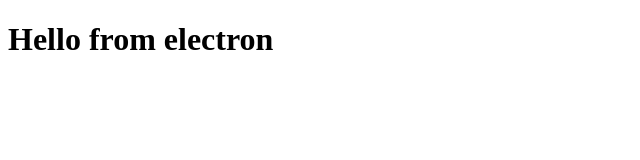
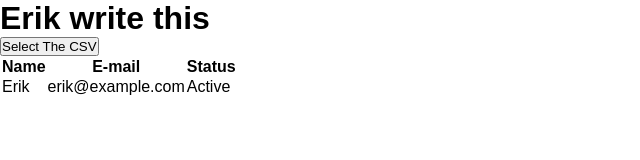
Before and after one commit to erikprogramador/electron-mail-list, an Electron app: page index.html in a window 1000 px wide. Shown: the whole page, without its empty margins (0-640 px from the left). Drawn offline with nearby package versions, Linux system fonts and the light colour scheme.

Commit message:
Open file dialog

```diff
--- a/index.html
+++ b/index.html
@@ -1,15 +1,37 @@
 <!DOCTYPE html>
-<html lang="en">
+<html lang="en" ng-app="mailApp">
 <head>
   <meta charset="UTF-8">
   <meta name="viewport" content="width=device-width, initial-scale=1.0">
   <title>Mail List</title>
+  <link rel="stylesheet" href="styles/style.css">
 </head>
 <body>
-  <h1>Hello from electron <strong id="version"></strong></h1>
+  <div ng-controller="MailController">
+    <h1>{{ title }}</h1>
+    <div>
+      <button ng-click="openFile()">Select The CSV</button>
+    </div>
 
-  <script>
-    document.querySelector('#version').innerHTML = process.version.electron;
-  </script>
+    <table>
+      <thead>
+        <tr>
+          <th>Name</th>
+          <th>E-mail</th>
+          <th>Status</th>
+        </tr>
+      </thead>
+      <tbody>
+        <tr>
+          <td>Erik</td>
+          <td>erik@example.com</td>
+          <td>Active</td>
+        </tr>
+      </tbody>
+    </table>
+  </div>
+
+  <script src="node_modules/angular/angular.js"></script>
+  <script src="scripts/script.js"></script>
 </body>
 </html>
--- a/package.json
+++ b/package.json
@@ -10,6 +10,7 @@
   "author": "Erik Vanderlei Fernandes <erik.vanderlei.programador@outlook.com> (http://erikprogramador.com.br)",
   "license": "ISC",
   "dependencies": {
+    "angular": "1.6.3",
     "electron": "^1.6.2"
   }
 }
--- /dev/null
+++ b/scripts/script.js
@@ -0,0 +1,15 @@
+const { dialog } = require('electron').remote;
+
+angular.module('mailApp', [])
+  .controller('MailController', ($scope) => {
+    $scope.title = 'Erik write this';
+
+    $scope.openFile = () => {
+      dialog.showOpenDialog({
+        properties: ['openFile'],
+        filters: [
+          {name: 'All Files', extensions: ['csv']}
+        ]
+      }, (fileName) => console.log(fileName));
+    }
+  });
--- /dev/null
+++ b/styles/style.css
@@ -0,0 +1,15 @@
+* {
+  margin: 0;
+  padding: 0;
+  box-sizing: border-box;
+}
+
+:root {
+  font-size: 16px;
+}
+
+html, body {
+  width: 100%;
+  height: 100%;
+  font-family: 'Roboto Mono', sans-serif;
+}
```
Also changed, not shown: index.js (+5 -2 lines), images/email.png (added), 1 other file.
